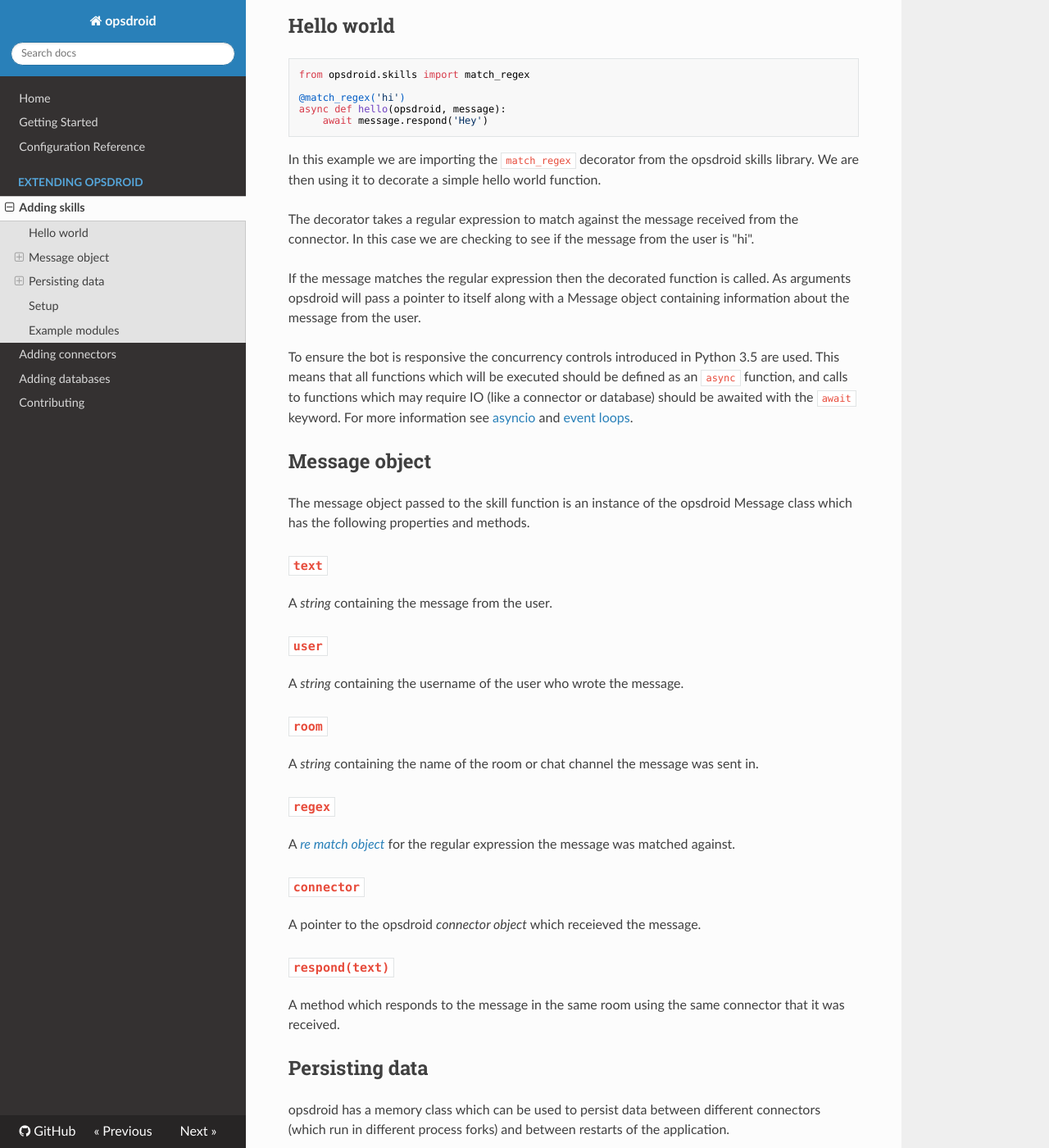
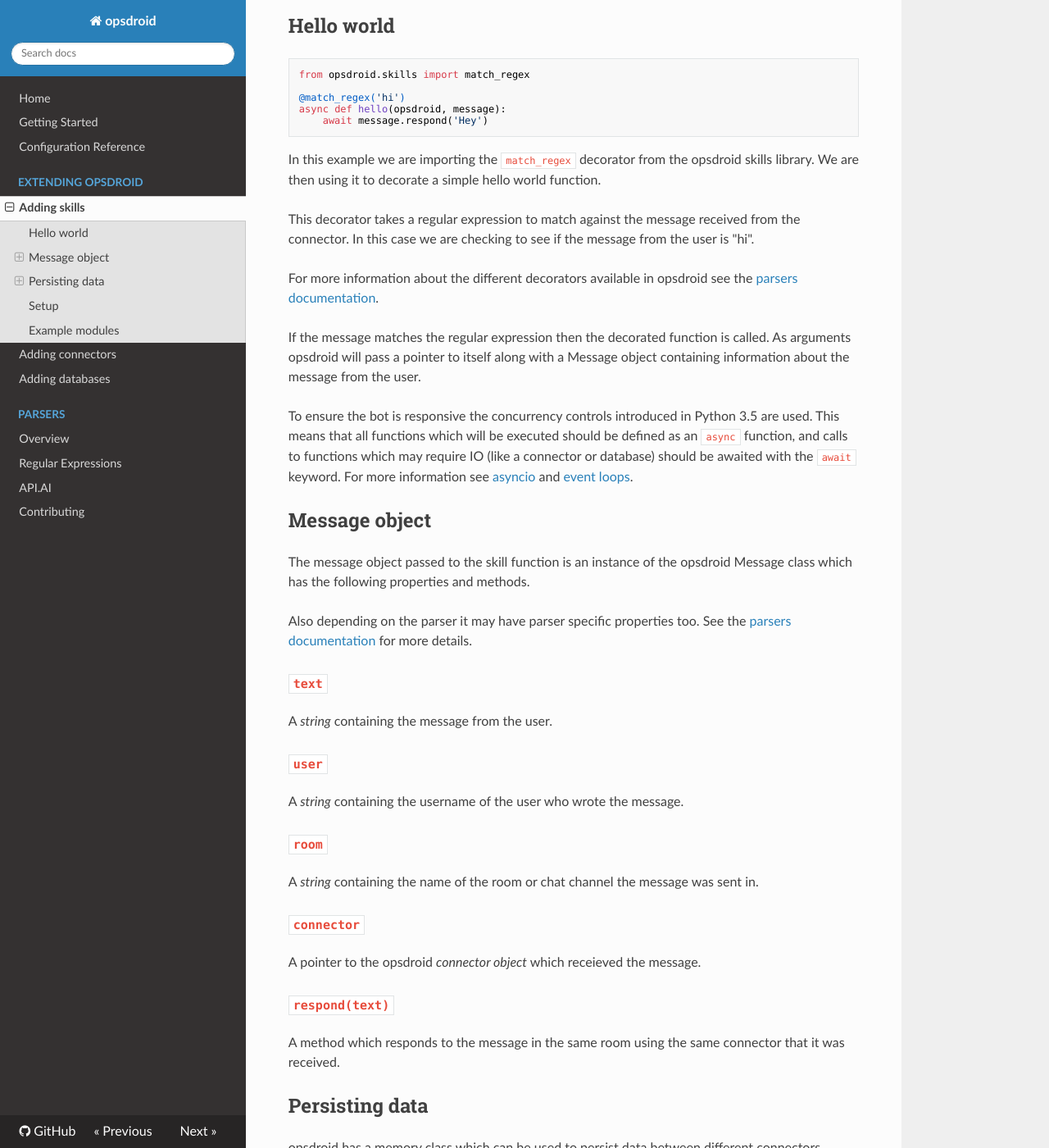
Before and after one commit to opsdroid/opsdroid, an MkDocs documentation site: the page built from docs/extending/skills.md, in a window 1280 px wide and 1400 px high, scrolled down 362 px. Shown: the whole window at 82% size. Built offline with MkDocs 1.6.1, drawn with Linux system fonts in a browser that asks for light colours; nearby versions of some CDN libraries; old or Windows-style settings are respelled for this version of MkDocs.

Commit message:
Documentation for parsers

```diff
--- a/docs/extending/skills.md
+++ b/docs/extending/skills.md
@@ -18,7 +18,9 @@
 
 In this example we are importing the `match_regex` decorator from the opsdroid skills library. We are then using it to decorate a simple hello world function.
 
-The decorator takes a regular expression to match against the message received from the connector. In this case we are checking to see if the message from the user is "hi".
+This decorator takes a regular expression to match against the message received from the connector. In this case we are checking to see if the message from the user is "hi".
+
+For more information about the different decorators available in opsdroid see the [parsers documentation](parsers/overview).
 
 If the message matches the regular expression then the decorated function is called. As arguments opsdroid will pass a pointer to itself along with a Message object containing information about the message from the user.
 
@@ -27,6 +29,8 @@
 ## Message object
 
 The message object passed to the skill function is an instance of the opsdroid Message class which has the following properties and methods.
+
+Also depending on the parser it may have parser specific properties too. See the [parsers documentation](parsers/overview) for more details.
 
 ### `text`
 
@@ -39,10 +43,6 @@
 ### `room`
 
 A _string_ containing the name of the room or chat channel the message was sent in.
-
-### `regex`
-
-A _[re match object](https://docs.python.org/2/library/re.html#re.MatchObject)_ for the regular expression the message was matched against.
 
 ### `connector`
 
--- a/mkdocs.yml
+++ b/mkdocs.yml
@@ -10,4 +10,8 @@
     - Adding skills: 'extending/skills.md'
     - Adding connectors: 'extending/connectors.md'
     - Adding databases: 'extending/databases.md'
+  - Parsers:
+    - Overview: 'parsers/overview.md'
+    - Regular Expressions: 'parsers/regex.md'
+    - API.AI: 'parsers/api.ai.md'
   - Contributing: 'contributing.md'
```
Also changed, not shown: docs/parsers/api.ai.md (added, +90 -0 lines), docs/parsers/overview.md (added, +9 -0 lines), docs/parsers/regex.md (added, +31 -0 lines).
